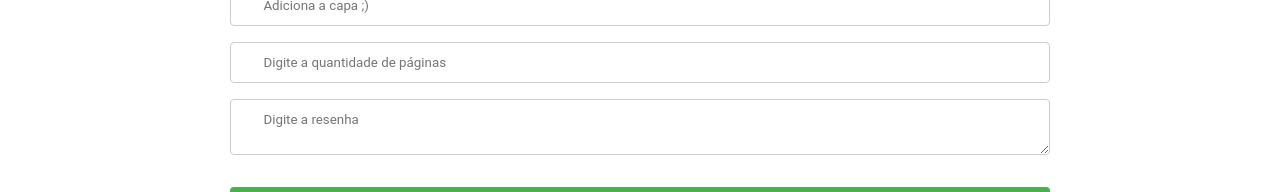
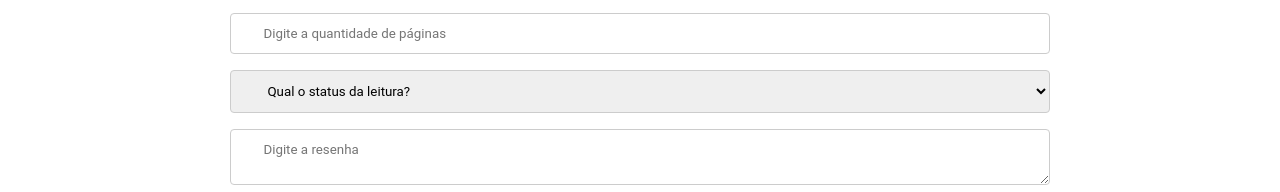
Before and after one commit to AmandaLimasiva/front-livros-react, a React (Vite) app: page / in a window 1280 px wide. Shown: the part 1018-1210 px from the top of the page. Built offline with nearby package versions, Linux system fonts and the light colour scheme; no server answers.

Commit message:
Adicionando campo status

```diff
--- a/src/components/Content.jsx
+++ b/src/components/Content.jsx
@@ -23,6 +23,7 @@ export function Content() {
   //Campos novoss
   const [categoria, setCategoria] = useState('');
   const [autor, setAutor] = useState('');
+  const [status, setStatus] = useState('');
 
 
   //const baseURL = 'https://back-end-85oy.onrender.com/livros'; //Minha API
@@ -65,7 +66,11 @@ export function Content() {
 
   function handleInputValueAutor(event) {
   setAutor(event.target.value);
-}
+  }
+
+  function handleInputValuestatus(event) {
+  setStatus(event.target.value);
+  }
 
   function openModal(repo) {
     setSelectedRepo(repo);
@@ -87,7 +92,8 @@ export function Content() {
     imagem,
     resenha,
     categoria,
-    autor // novo
+    autor,
+    status
 
     });
 
@@ -97,8 +103,9 @@ export function Content() {
         quantPag,
         resenha,
         imagem,
-        categoria, //Campo novo
-        autor // novo
+        categoria,
+        autor,
+        status
 
       });
 
@@ -111,8 +118,9 @@ export function Content() {
       setQuantPag('');
       setImagem('');
       setResenha('');
-      setCategoria(''); //campo novo
-      setAutor('') // novo
+      setCategoria('');
+      setAutor('');
+      setStatus('');
 
 
       toast.success('Livro cadastrado com sucesso!', {
@@ -146,8 +154,9 @@ export function Content() {
         quantPag: repo.quantPag,
         resenha: repo.resenha,
         imagem: repo.imagem,
-        categoria: repo.categoria, //campo novo
-        autor: repo.autor
+        categoria: repo.categoria,
+        autor: repo.autor,
+        status: repo.status
       });
 
       const response = await Axios.get(baseURL);
@@ -230,7 +239,6 @@ export function Content() {
             className={styles.formInput}
           />
 
-
           <input
             onChange={handleInputValueImagem}
             placeholder="Adiciona a capa ;)"
@@ -243,6 +251,19 @@ export function Content() {
             value={quantPag}
             className={styles.formInput}
           />
+
+          <select
+            onChange={handleInputValuestatus}
+            value={status}
+            className={styles.formInput}
+          >
+            <option value="">Qual o status da leitura?</option>
+            <option value="Quero ler">Quero ler</option>
+            <option value="Lendo">Lendo</option>
+            <option value="Lido">Lido</option>
+            <option value="Abandonado">Abandonado</option>
+          </select>
+
           <textarea
             onChange={handleInputValueResenha}
             placeholder="Digite a resenha"
--- a/src/components/Modal.jsx
+++ b/src/components/Modal.jsx
@@ -26,6 +26,7 @@ export function Modal({ isOpen, onClose, repo, onEdit, onDelete }) {
           <q>Sobre o Livro: {repo.resenha}</q>
           <q>Categoria: {repo.categoria}</q>
           <q>Autores: {repo.autor || 'Não informado'}</q> {/*Campo autor no modal*/}
+           <q>Status: {repo.status || 'Não informado'}</q>
         </div>
 
 
```
